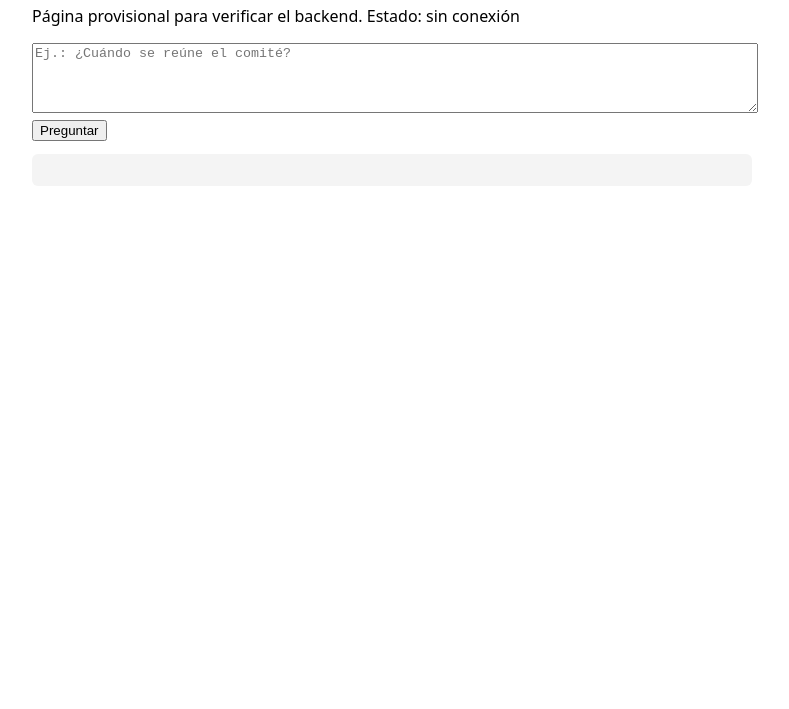
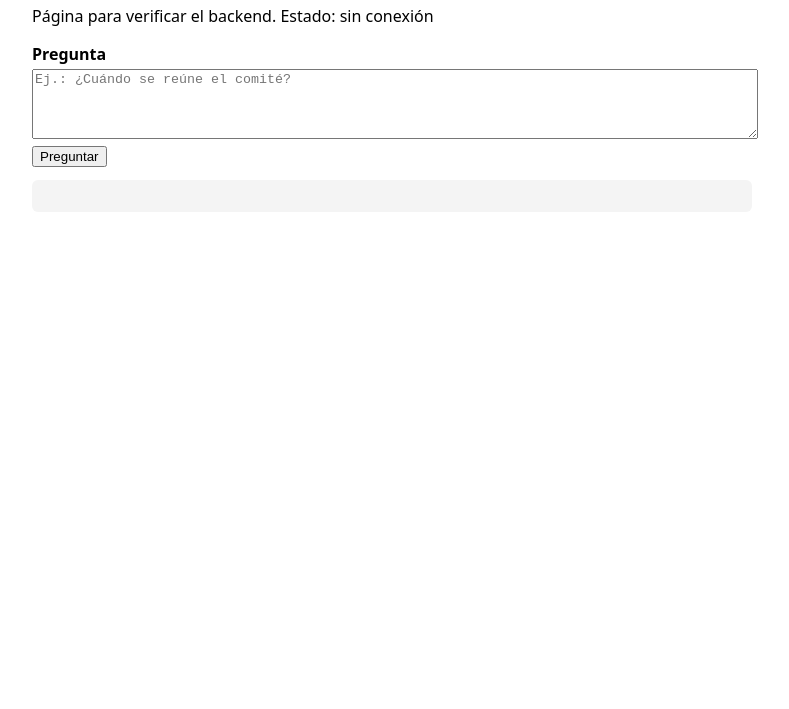
Before and after one commit to Camila-cabarcas/Chatbox-Asuntos_Estudiantiles, a plain HTML site: page frontend/prueba-api.html in a window 1280 px wide. Shown: the part 91-800 px from the top of the page, without its empty margins (248-1037 px from the left). Drawn offline with Linux system fonts and the light colour scheme; no server answers.

Commit message:
Corrige los hallazgos de SonarQube Cloud en las páginas del frontend
El Quality Gate del PR fallaba por Reliability C: el campo de texto de
prueba-api.html no tenía <label>. Sonar lo trata como código nuevo porque
el archivo cambió de ruta.

- prueba-api.html: agrega el <label> del campo de pregunta, usa top-level
  await en un script de módulo en vez de una cadena de promesas y registra
  los errores en la consola en lugar de ignorarlos. Actualiza el
  comentario, que decía que la página sería reemplazada.
- index.html: el botón de estilo agresivo de la demostración sigue siendo
  llamativo, pero con contraste suficiente (amarillo sobre rojo oscuro).

Co-Authored-By: Claude Opus 5.5 <noreply@anthropic.com>

```diff
--- a/frontend/prueba-api.html
+++ b/frontend/prueba-api.html
@@ -1,8 +1,8 @@
 <!doctype html>
 <!--
-  PÁGINA DE PRUEBA DEL BACKEND (provisional).
-  Solo sirve para comprobar que la API responde. El rol de interfaz la
-  reemplaza por el chat definitivo, respetando el contrato de docs/acuerdos.md.
+  PÁGINA DE PRUEBA DEL BACKEND.
+  Solo sirve para comprobar que la API responde, sin el widget. La interfaz
+  del chat está en frontend/widget/ y se ve en index.html.
 -->
 <html lang="es">
 <head>
@@ -11,24 +11,22 @@
   <title>Prueba de API - Chatbot Asuntos Estudiantiles</title>
   <style>
     body { font-family: system-ui, sans-serif; max-width: 720px; margin: 2rem auto; padding: 0 1rem; }
+    label { display: block; margin-bottom: .25rem; font-weight: 600; }
     textarea { width: 100%; min-height: 4rem; }
     pre { white-space: pre-wrap; background: #f4f4f4; padding: 1rem; border-radius: 6px; }
   </style>
 </head>
 <body>
   <h1>Prueba de API</h1>
-  <p>Página provisional para verificar el backend. Estado: <span id="estado">consultando…</span></p>
+  <p>Página para verificar el backend. Estado: <span id="estado">consultando…</span></p>
+  <label for="pregunta">Pregunta</label>
   <textarea id="pregunta" placeholder="Ej.: ¿Cuándo se reúne el comité?"></textarea>
   <button id="enviar">Preguntar</button>
   <pre id="salida"></pre>
 
-  <script>
+  <script type="module">
     const salida = document.getElementById("salida");
-
-    fetch("/api/health").then(r => r.json())
-      .then(d => document.getElementById("estado").textContent =
-        `BD: ${d.base_datos} · fragmentos: ${d.fragmentos_indexados} · LLM: ${d.proveedor_llm}`)
-      .catch(() => document.getElementById("estado").textContent = "sin conexión");
+    const estado = document.getElementById("estado");
 
     document.getElementById("enviar").addEventListener("click", async () => {
       const pregunta = document.getElementById("pregunta").value.trim();
@@ -44,10 +42,21 @@
         salida.textContent = r.ok
           ? d.respuesta + "\n\nFuentes:\n" + d.fuentes.map(f => `- ${f.titulo}: ${f.url}`).join("\n")
           : "Error: " + JSON.stringify(d.detail);
-      } catch (e) {
+      } catch (error) {
+        console.error(error);
         salida.textContent = "No se pudo conectar con el servidor.";
       }
     });
+
+    // Estado del sistema al cargar la página.
+    try {
+      const d = await (await fetch("/api/health")).json();
+      estado.textContent =
+        `BD: ${d.base_datos} · fragmentos: ${d.fragmentos_indexados} · LLM: ${d.proveedor_llm}`;
+    } catch (error) {
+      console.error(error);
+      estado.textContent = "sin conexión";
+    }
   </script>
 </body>
 </html>
```
Also changed, not shown: frontend/index.html (+1 -1 lines).
